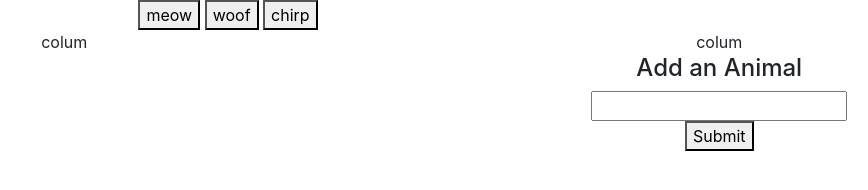
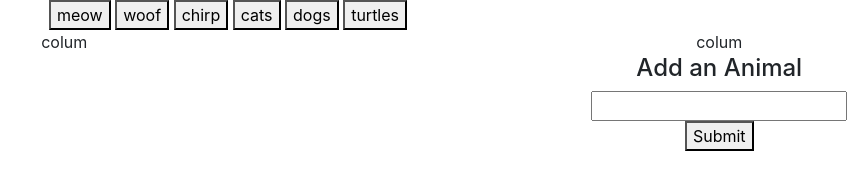
Before and after one commit to minerbob/GifTastic, a plain HTML site: page index.html in a window 1280 px wide. Shown: the whole page, without its empty margins (412-1280 px from the left). Drawn offline with nearby package versions, Linux system fonts and the light colour scheme.

Commit message:
better using the array

```diff
--- a/assets/javascript/javascript.js
+++ b/assets/javascript/javascript.js
@@ -1,4 +1,24 @@
 $(document).ready(function () {
+
+  function displayButton(arr) {
+    $(".data-animal").off();
+    for (var i = 0; i < arr.length; i++) {
+      var b = $("<button>")
+      $(b).text(arr[i]);
+      $(b).addClass("data-animal");
+      $(b).attr("data-animal", arr[i]);
+      $("#buttonHolder").append(b).append(" ");
+    }
+    buttonListener();
+
+  }
+
+  var topics = [];
+  topics.push("cats");
+  topics.push("dogs");
+  topics.push("turtles");
+  displayButton(topics);
+
 
 
   function buttonListener() {
@@ -32,7 +52,7 @@ $(document).ready(function () {
       });
     });
   }
-buttonListener();
+
 
 
 
@@ -44,10 +64,12 @@ buttonListener();
       $(b).text($("#animalname").val());
       $(b).addClass("data-animal");
       $(b).attr("data-animal", $("#animalname").val());
-    $("#buttonHolder").append(b);
+      $("#buttonHolder").append(b).append(" ");
       $(".data-animal").off();
       buttonListener();
     }
 
+
+
   });
 })
--- a/index.html
+++ b/index.html
@@ -23,7 +23,7 @@
             <div id="gifs-appear-here"></div>
         </div>
              <!-- holds the add button display-->
-        <div class="col-md-3" float-right>colum
+        <div class="col-md-3">colum
             <div id="columToAddButtons">
                 <h4>Add an Animal</h4>
                 <input id = "animalname">
```
Lines whose indentation alone changed are shown as unchanged.
